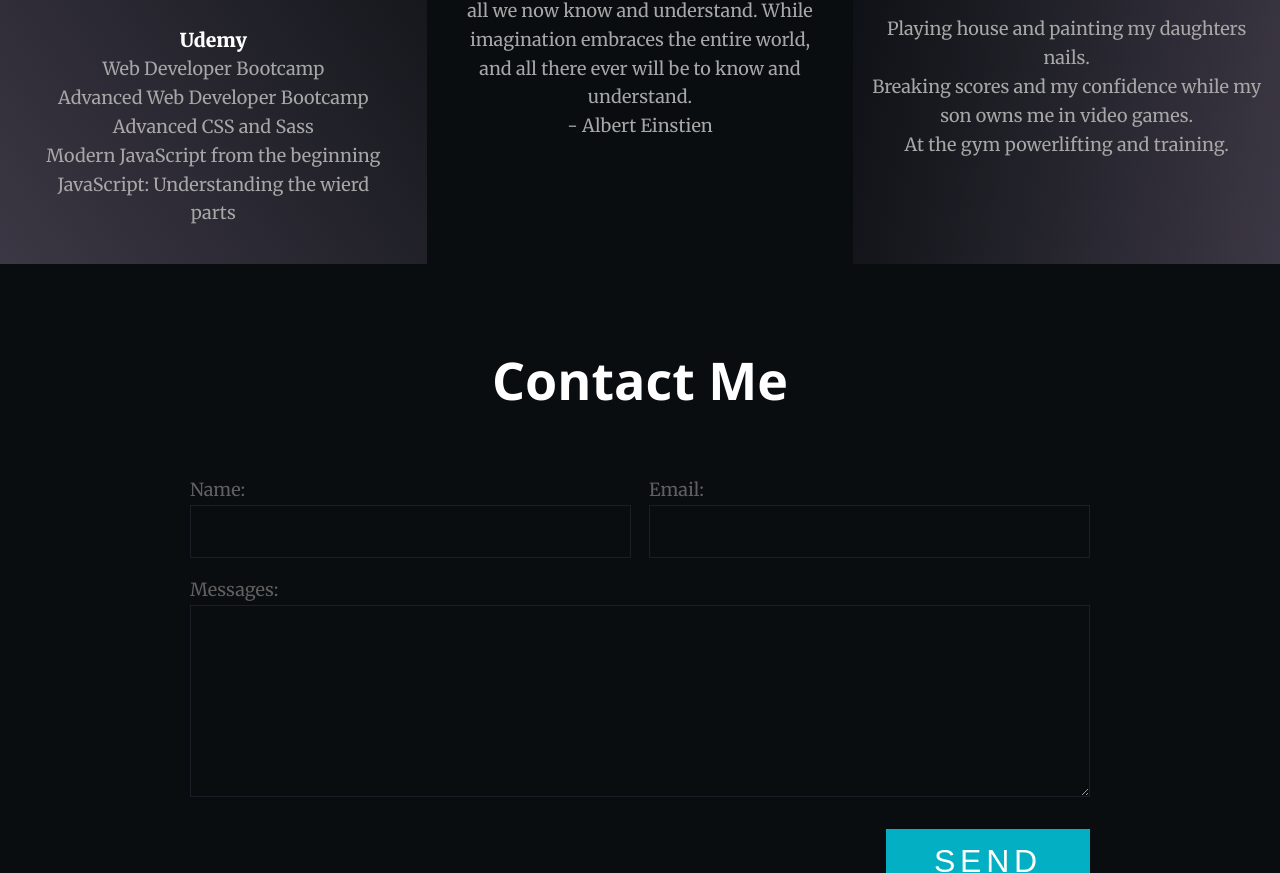
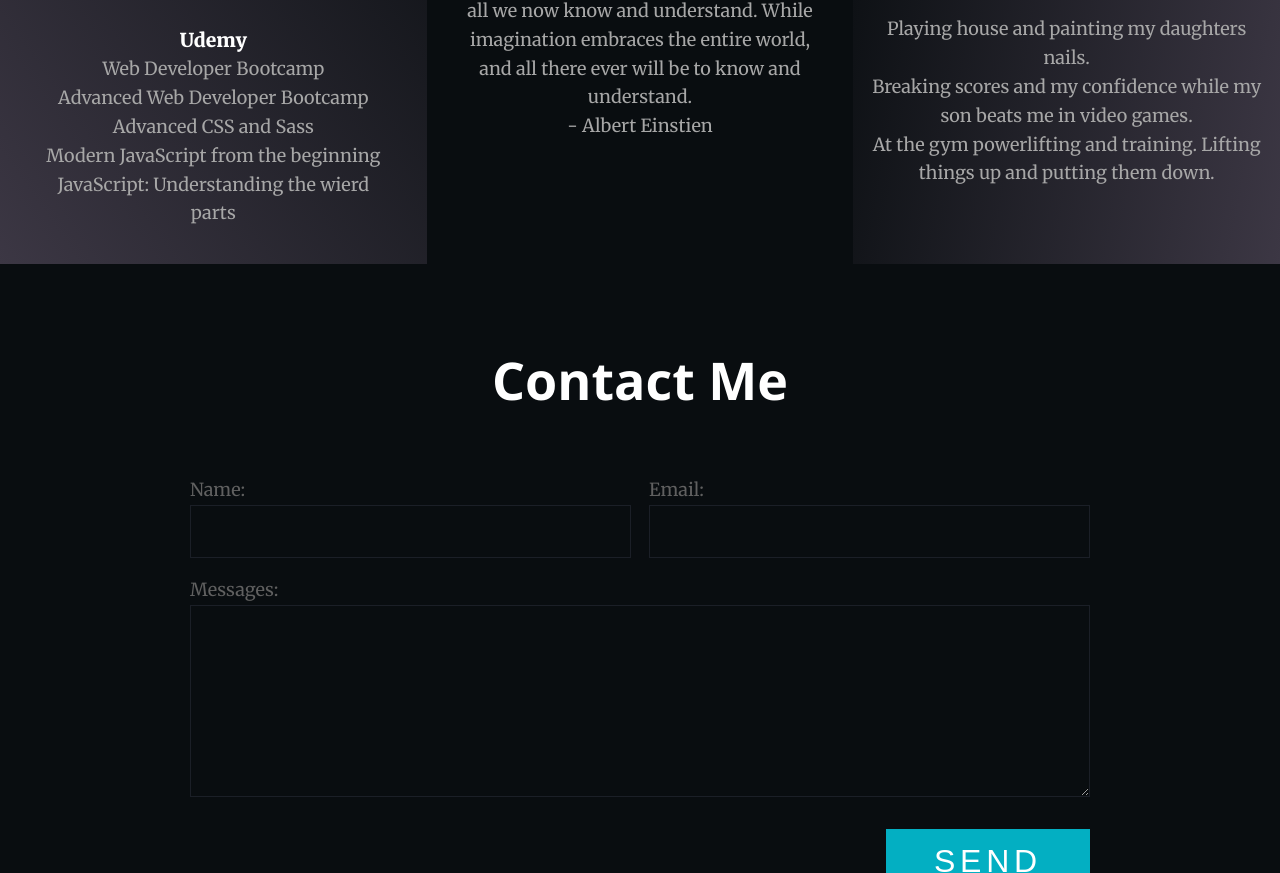
Before and after one commit to dvlprdave/portfolio, a plain HTML site: page index.html in a window 1280 px wide. Shown: the part 2758-3631 px from the top of the page. Drawn offline with nearby package versions, Linux system fonts and the light colour scheme; a web font is replaced by a local one.

Commit message:
Update index.html

```diff
--- a/index.html
+++ b/index.html
@@ -194,10 +194,10 @@
           Playing house and painting my daughters nails.
         </li>
         <li>
-          Breaking scores and my confidence while my son owns me in video games.
+          Breaking scores and my confidence while my son beats me in video games.
         </li>
         <li>
-          At the gym powerlifting and training.
+          At the gym powerlifting and training. Lifting things up and putting them down.
         </li>
       </ul>
     </div>
```
